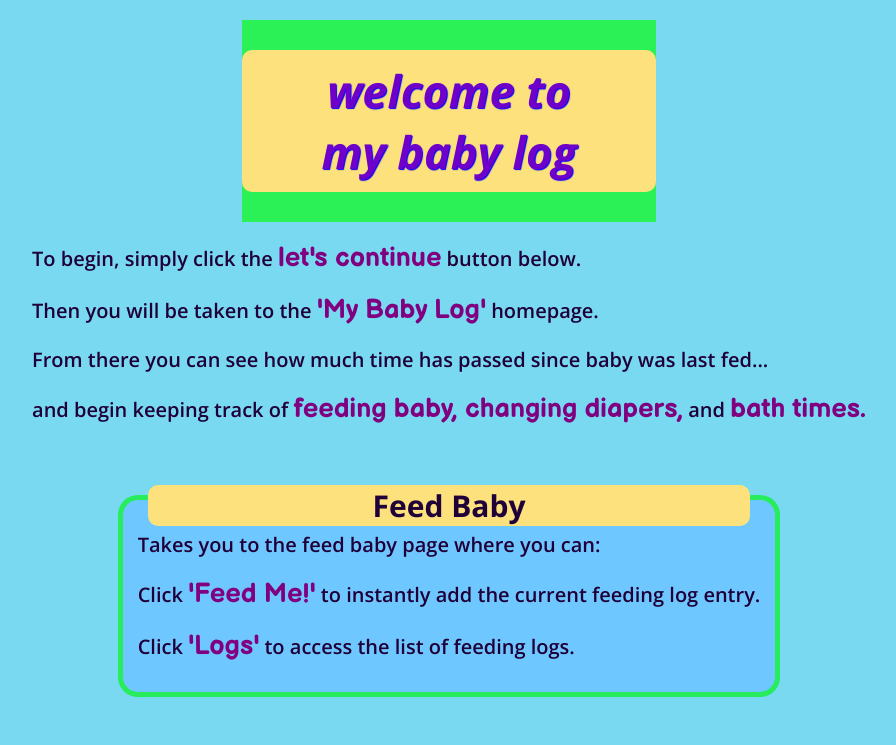
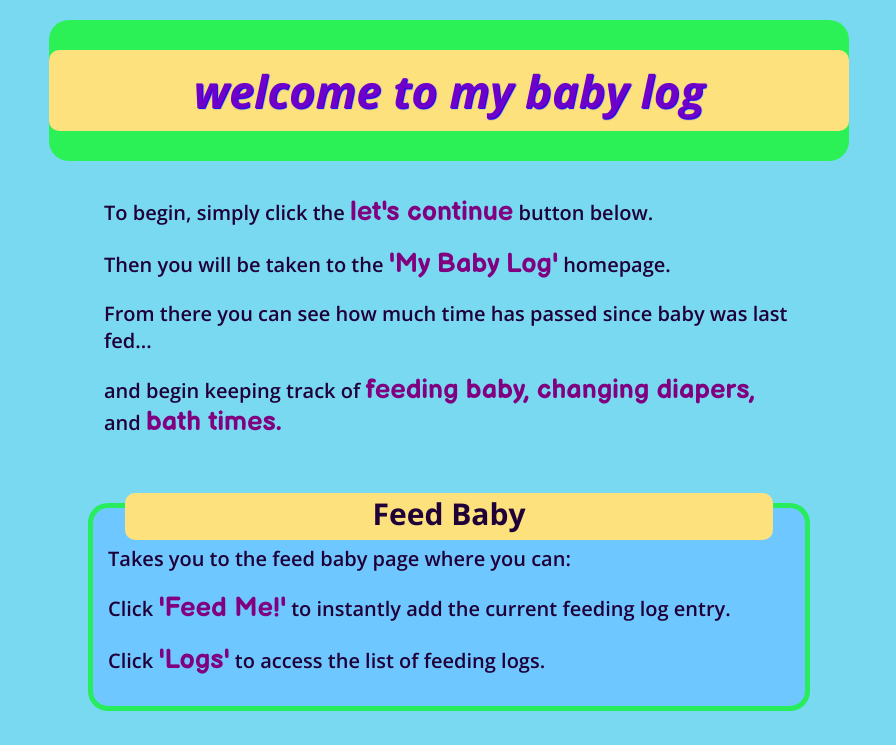
Before and after one commit to Jimmicorey/my-baby-log-app, a React (Create React App) app: page / in a window 1280 px wide. Shown: the top 745 px of the page, without its empty margins (191-1087 px from the left). Built offline with nearby package versions, Linux system fonts and the light colour scheme.

Commit message:
updated CSS for ipad, 1024laptop, iphone6/7/8

```diff
--- a/src/components/AboutPage/AboutPage.js
+++ b/src/components/AboutPage/AboutPage.js
@@ -9,7 +9,7 @@ function AboutPage() {
                 <h1 className='welcome'>Welcome to My Baby Log</h1>
             </header>
 
-            <section>
+            <section className='box-0'>
                 <p>To begin, simply click the <span className='text-style'>let's continue</span> button below.</p>
                 <p>Then you will be taken to the <span className='text-style'>'My Baby Log'</span> homepage.</p>
                 <p>From there you can see how much time has passed since baby was last fed...</p>
--- a/src/components/App/App.css
+++ b/src/components/App/App.css
@@ -312,9 +312,10 @@ a:hover, .button:hover {
 }
 /********************************************/
 
+
+
 /********** DESKTOP / LAPTOP DESIGN *********/
 @media all and (min-width: 415px) {
-
     .timer-text, .bath {
         border-top-left-radius: 10px;
         border-top-right-radius: 10px;
@@ -340,11 +341,60 @@ a:hover, .button:hover {
 
     .button {
         width: 325px;
-        margin-top: 75px;
+        margin-top: 25px;
     }
 
     .button-nav {
         flex: none;
         width: 200px;
     }
+
+    .aboutpage {
+        text-align: left;
+        padding: 0 20px;
+        font-weight: 600;
+        width: 800px;
+    }
+
+    .aboutpage-header {
+        border-radius: 20px;
+    }
+
+     .welcome {
+        padding: 10px 75px;
+        width: 758px;
+    }
+
+    .box-0 {
+        margin: 15px -20px -15px;
+        padding: 0 55px 10px;
+    }
+
+    .box-1>h2, .box-2>h2, .box-3>h2 {
+        width: 738px;
+        height: 1.55em;
+    }
   }
+  /********************************************/
+
+
+
+  /*********** TABLET / IPAD DESIGN ***********/
+  @media all and (min-width: 768px) {
+    .box-1>h2, .box-2>h2, .box-3>h2 {
+        width: 95%;
+        margin-left: auto;
+        margin-right: auto;
+    }
+
+    .box-1, .box-2, .box-3 {
+        width: 95%;
+    }
+
+    .timer-text{
+        margin-top: 20px;
+    }
+    .aboutpage-header, .welcome, .timer, .timer-text, .bath, .bath-date {
+        width: 800px;
+    }
+}
```
